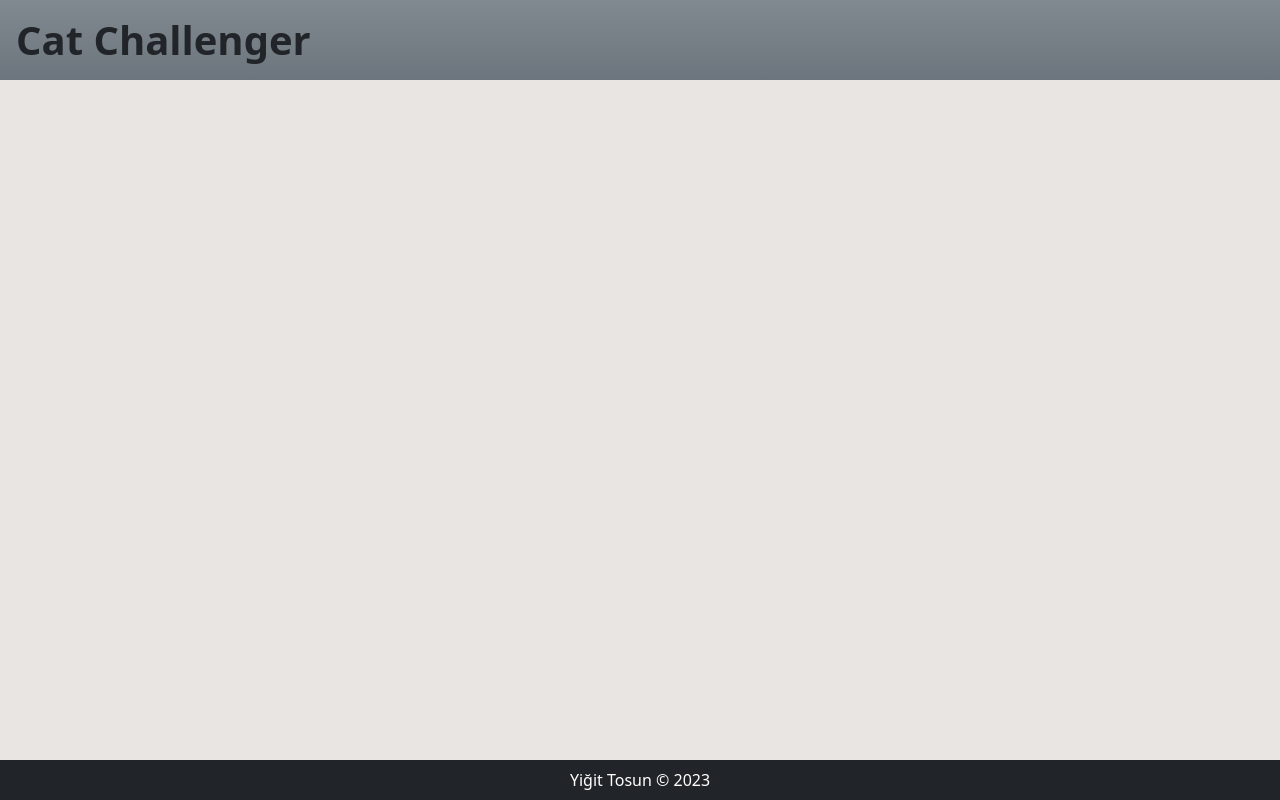
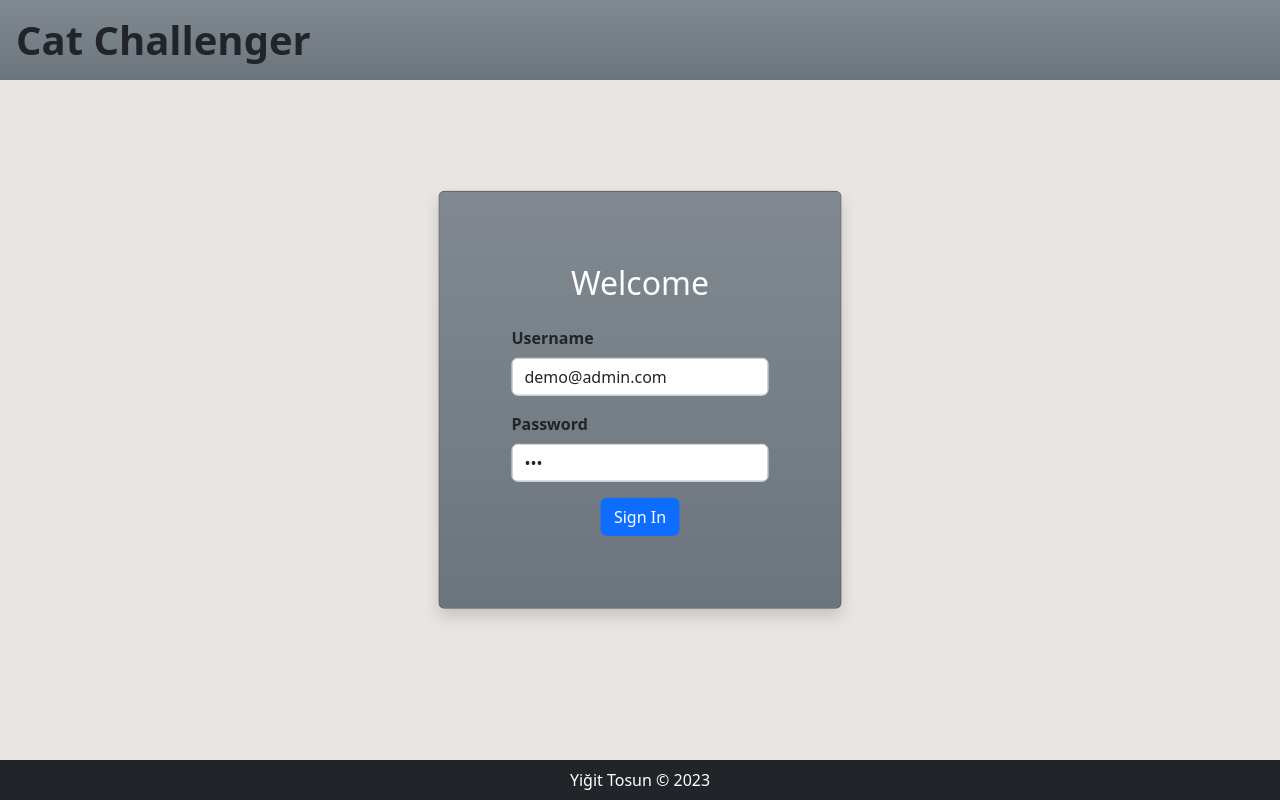
Before and after one commit to yigittosun/cat_challenge, a Nuxt app: page / in a window 1280 px wide. Built offline with nearby package versions, Linux system fonts and the light colour scheme.

Commit message:
Create sign-in & dashboard page

```diff
--- /dev/null
+++ b/pages/dashboard.vue
@@ -0,0 +1,109 @@
+<template>
+  <div class="card m-4">
+    <div class="card-body">
+      <div>
+        <h2 class="text-center fw-bold">Random Cat</h2>
+        <div
+          class="img-content bg-dark text-white border border-secondary border-4 rounded-2 shadow-lg"
+        >
+          <transition name="fade" mode="out-in">
+            <div v-if="imageLoading" class="spinner-container">
+              <div class="spinner"></div>
+            </div>
+            <img
+              class="w-100 h-100"
+              v-else-if="catImageUrl"
+              :key="catImageUrl.id"
+              :src="catImageUrl.url"
+              alt="Random Cat"
+            />
+          </transition>
+        </div>
+        <div class="text-center">
+          <button class="btn btn-info mt-3" @click="fetchNewCatImage">
+            Paw Me!
+          </button>
+        </div>
+      </div>
+    </div>
+  </div>
+  <div class="text-end mb-4 me-4">
+    <button class="btn btn-danger" @click="logout">
+      <span class="icon">&#10162;</span> Sign Out
+    </button>
+  </div>
+</template>
+
+<script lang="ts">
+import { defineComponent, ref } from "vue";
+import { useRouter } from "vue-router";
+import Swal from "sweetalert2";
+import { useRandomCatStore } from "~/store/catRepositories";
+import type { ICatInfo } from "~/interface/cat-interface";
+
+export default defineComponent({
+  name: "dashboard",
+  setup() {
+    const router = useRouter();
+    const randomCatStore = useRandomCatStore();
+    const catImageUrl = ref<ICatInfo | null>(null);
+    const imageLoading = ref(false); // imageLoading state
+
+    const logout = async () => {
+      Swal.fire({
+        text: "Success Logout!",
+        icon: "success",
+        showConfirmButton: false,
+        timer: 1000,
+      });
+      await router.push("/");
+    };
+
+    onMounted(() => {
+      fetchCatImage();
+    });
+
+    const fetchCatImage = () => {
+      imageLoading.value = true; // Set imageLoading to true when fetching
+      randomCatStore
+        .getRandomCats()
+        .then((response) => {
+          catImageUrl.value = response[0];
+        })
+        .catch((error) => {
+          console.log(error);
+        })
+        .finally(() => {
+          imageLoading.value = false; // Set imageLoading to false after fetching
+        });
+    };
+
+    const fetchNewCatImage = () => {
+      fetchCatImage();
+    };
+
+    return {
+      router,
+      logout,
+      catImageUrl,
+      imageLoading,
+      fetchCatImage,
+      fetchNewCatImage,
+    };
+  },
+});
+</script>
+<style lang="css">
+.img-content {
+  max-width: 400px;
+  height: 300px;
+  margin: auto;
+  overflow: hidden;
+}
+
+.img-content img {
+  width: auto;
+  height: 100%;
+  object-fit: contain;
+}
+</style>
--- /dev/null
+++ b/pages/index.vue
@@ -0,0 +1,84 @@
+<template>
+  <div class="position-absolute top-50 start-50 translate-middle">
+    <div class="card p-md-4 bg-secondary bg-gradient shadow">
+      <div class="card-body p-md-5">
+        <h2 class="text-center mb-4 text-white">Welcome</h2>
+        <form @submit.prevent="loginUser">
+          <div class="mb-3">
+            <label
+              for="exampleFormControlInput1"
+              class="form-label text-dark fw-bold"
+              >Username</label
+            >
+            <input
+              v-model="username"
+              type="email"
+              class="form-control"
+              id="exampleFormControlInput1"
+              placeholder="name@example.com"
+            />
+          </div>
+          <div class="mb-3">
+            <label for="inputPassword" class="form-label text-dark fw-bold"
+              >Password</label
+            >
+            <input
+              v-model="password"
+              type="password"
+              class="form-control"
+              id="inputPassword"
+            />
+          </div>
+
+          <div class="text-center">
+            <button type="submit" class="btn btn-primary">Sign In</button>
+          </div>
+        </form>
+      </div>
+    </div>
+  </div>
+</template>
+
+<script lang="ts">
+import { defineComponent, ref } from "vue";
+import { useRouter } from "vue-router";
+import Swal from "sweetalert2";
+export default defineComponent({
+  name: "SignIn",
+  setup() {
+    const router = useRouter();
+    const username = ref("demo@admin.com");
+    const password = ref("123");
+
+    const loginUser = async () => {
+      if (username.value === "demo@admin.com" && password.value === "123") {
+        Swal.fire({
+          text: "Success Login!",
+          icon: "success",
+          showConfirmButton: false,
+          timer: 1000,
+        });
+        await router.push("/dashboard");
+      } else {
+        Swal.fire({
+          text: "Wrong Username or Password!",
+          icon: "error",
+          buttonsStyling: false,
+          showConfirmButton: false,
+          timer: 1300,
+        });
+      }
+    };
+    return {
+      router,
+      username,
+      password,
+      loginUser,
+    };
+  },
+});
+</script>
+
+<style scoped>
+/* Özel stil tanımları burada yer alabilir */
+</style>
```
